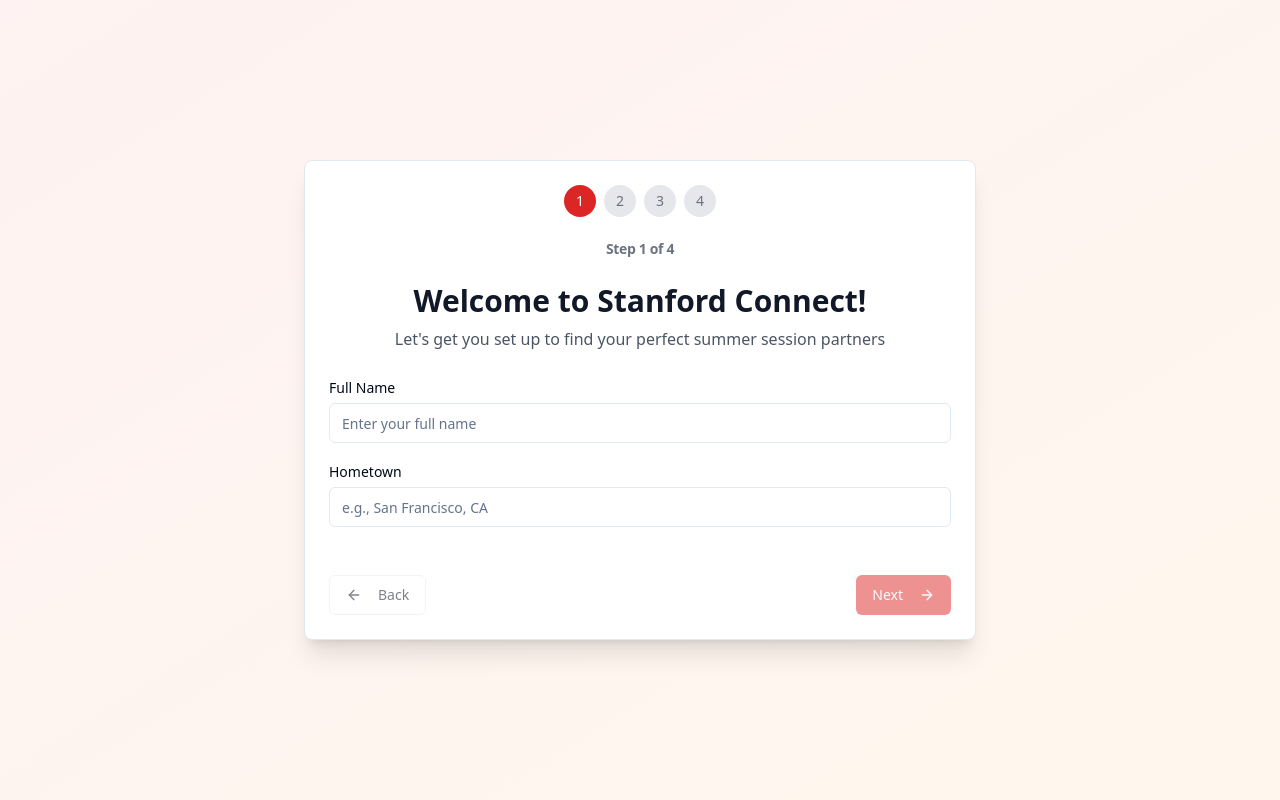
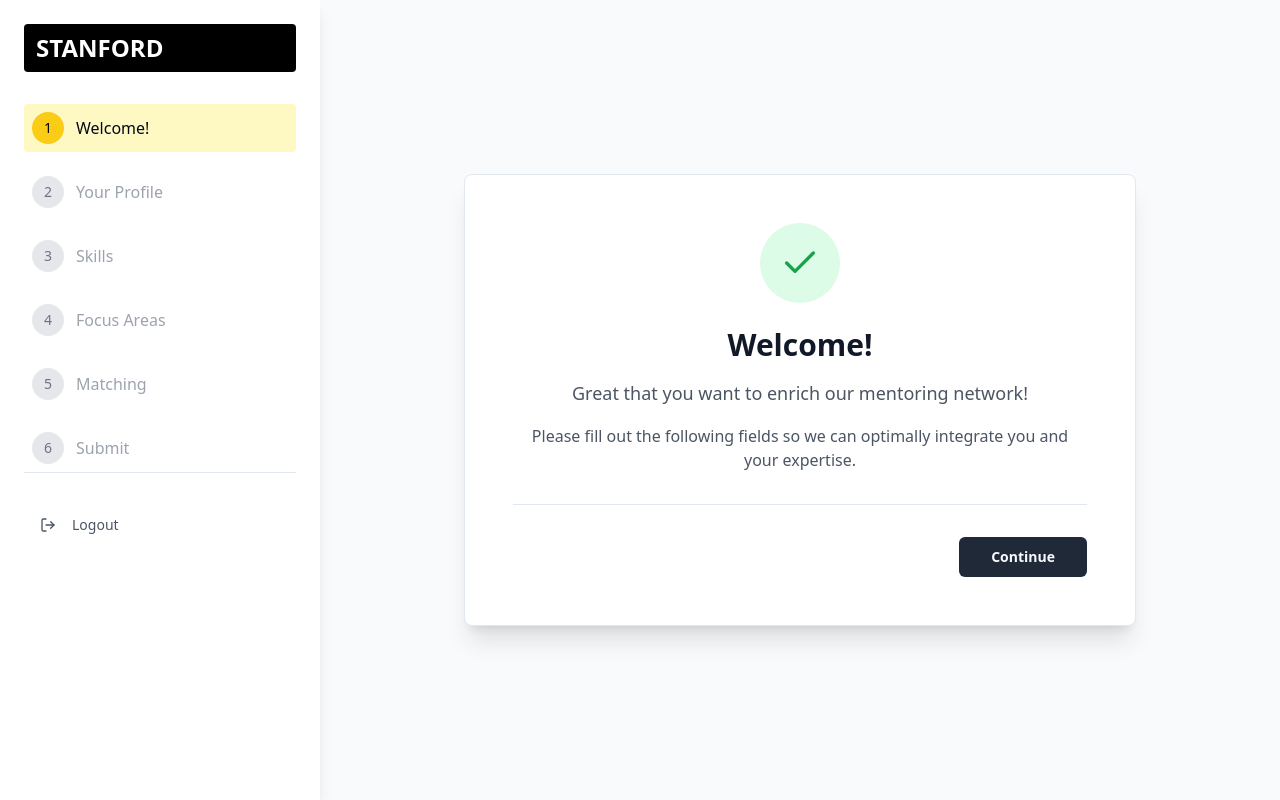
Before and after one commit to Joelheile/treematch, a React (Vite) app: page / in a window 1280 px wide. Built offline with nearby package versions, Linux system fonts and the light colour scheme.

Commit message:
Add onboarding and matching UI
Implement the UI based on the provided screenshots, including onboarding steps and a student overview with filtering and a swipe interface.

```diff
--- a/src/components/OnboardingFlow.tsx
+++ b/src/components/OnboardingFlow.tsx
@@ -5,8 +5,8 @@ import { Input } from "@/components/ui/input";
 import { Label } from "@/components/ui/label";
 import { Textarea } from "@/components/ui/textarea";
 import { Badge } from "@/components/ui/badge";
-import { Card, CardContent, CardHeader, CardTitle } from "@/components/ui/card";
-import { Upload, ArrowRight, ArrowLeft } from "lucide-react";
+import { Card, CardContent } from "@/components/ui/card";
+import { Upload, Check, LogOut } from "lucide-react";
 import { Student, AVAILABLE_SKILLS, LOOKING_FOR_OPTIONS } from "@/types/Student";
 
 interface OnboardingFlowProps {
@@ -23,6 +23,15 @@ export const OnboardingFlow = ({ onComplete }: OnboardingFlowProps) => {
     lookingFor: [] as string[],
     summerGoals: ""
   });
+
+  const steps = [
+    { number: 1, title: "Welcome!", completed: currentStep > 1 },
+    { number: 2, title: "Your Profile", completed: currentStep > 2 },
+    { number: 3, title: "Skills", completed: currentStep > 3 },
+    { number: 4, title: "Focus Areas", completed: currentStep > 4 },
+    { number: 5, title: "Matching", completed: currentStep > 5 },
+    { number: 6, title: "Submit", completed: false }
+  ];
 
   const handleSkillToggle = (skill: string) => {
     setFormData(prev => ({
@@ -57,7 +66,7 @@ export const OnboardingFlow = ({ onComplete }: OnboardingFlowProps) => {
   };
 
   const handleNext = () => {
-    if (currentStep < 4) {
+    if (currentStep < 6) {
       setCurrentStep(currentStep + 1);
     } else {
       // Complete onboarding
@@ -78,36 +87,119 @@ export const OnboardingFlow = ({ onComplete }: OnboardingFlowProps) => {
 
   const isStepValid = () => {
     switch (currentStep) {
-      case 1: return formData.name.trim() !== "" && formData.city.trim() !== "";
-      case 2: return true; // Image is optional
-      case 3: return formData.skills.length > 0;
-      case 4: return formData.lookingFor.length > 0 && formData.summerGoals.trim() !== "";
+      case 1: return true;
+      case 2: return formData.name.trim() !== "" && formData.city.trim() !== "";
+      case 3: return true;
+      case 4: return formData.skills.length > 0;
+      case 5: return formData.lookingFor.length > 0;
+      case 6: return formData.summerGoals.trim() !== "";
       default: return false;
     }
   };
 
-  const renderStep = () => {
+  const renderStepContent = () => {
     switch (currentStep) {
       case 1:
         return (
+          <div className="text-center space-y-6">
+            <div className="bg-green-100 w-20 h-20 rounded-full flex items-center justify-center mx-auto mb-6">
+              <Check className="w-10 h-10 text-green-600" />
+            </div>
+            <div>
+              <h2 className="text-3xl font-bold text-gray-900 mb-4">Welcome!</h2>
+              <p className="text-gray-600 text-lg leading-relaxed">
+                Great that you want to enrich our mentoring network!
+              </p>
+              <p className="text-gray-600 mt-4">
+                Please fill out the following fields so we can optimally integrate you and your expertise.
+              </p>
+            </div>
+          </div>
+        );
+
+      case 2:
+        return (
+          <div className="space-y-8">
+            <div>
+              <h2 className="text-2xl font-bold text-gray-900 mb-2">Your Profile</h2>
+            </div>
+
+            <div className="text-center">
+              <h3 className="text-lg font-semibold mb-4">Select Profile Picture</h3>
+              <p className="text-gray-600 mb-6">Please upload a profile picture where you can be easily recognized. (max. 5MB)</p>
+
+              {formData.profileImage ? (
+                <div className="relative inline-block">
+                  <img
+                    src={formData.profileImage}
+                    alt="Profile"
+                    className="w-32 h-32 rounded-full object-cover border-4 border-gray-200"
+                  />
+                  <Button
+                    variant="outline"
+                    size="sm"
+                    className="mt-4"
+                    onClick={() => setFormData(prev => ({ ...prev, profileImage: "" }))}
+                  >
+                    Remove Photo
+                  </Button>
+                </div>
+              ) : (
+                <div>
+                  <input
+                    type="file"
+                    accept="image/*"
+                    onChange={handleImageUpload}
+                    className="hidden"
+                    id="image-upload"
+                  />
+                  <Label htmlFor="image-upload" className="cursor-pointer">
+                    <Button className="bg-yellow-400 hover:bg-yellow-500 text-black font-semibold px-8 py-3" asChild>
+                      <span>Upload Profile Picture</span>
+                    </Button>
+                  </Label>
+                </div>
+              )}
+            </div>
+
             <div className="space-y-6">
-            <div className="text-center">
-              <h2 className="text-3xl font-bold text-gray-900">Welcome to Stanford Connect!</h2>
-              <p className="text-gray-600 mt-2">Let's get you set up to find your perfect summer session partners</p>
-            </div>
-            <div className="space-y-4">
+              <div className="grid grid-cols-2 gap-4">
                 <div>
-                <Label htmlFor="name">Full Name</Label>
+                  <Label htmlFor="firstName" className="text-sm font-medium">First Name*</Label>
                   <Input
-                  id="name"
-                  value={formData.name}
-                  onChange={(e) => setFormData(prev => ({ ...prev, name: e.target.value }))}
-                  placeholder="Enter your full name"
+                    id="firstName"
+                    value={formData.name.split(' ')[0] || ''}
+                    onChange={(e) => {
+                      const lastName = formData.name.split(' ').slice(1).join(' ');
+                      setFormData(prev => ({
+                        ...prev,
+                        name: lastName ? `${e.target.value} ${lastName}` : e.target.value
+                      }));
+                    }}
+                    placeholder="First Name"
                     className="mt-1"
                   />
                 </div>
                 <div>
-                <Label htmlFor="city">Hometown</Label>
+                  <Label htmlFor="lastName" className="text-sm font-medium">Last Name*</Label>
+                  <Input
+                    id="lastName"
+                    value={formData.name.split(' ').slice(1).join(' ') || ''}
+                    onChange={(e) => {
+                      const firstName = formData.name.split(' ')[0] || '';
+                      setFormData(prev => ({
+                        ...prev,
+                        name: firstName ? `${firstName} ${e.target.value}` : e.target.value
+                      }));
+                    }}
+                    placeholder="Last Name"
+                    className="mt-1"
+                  />
+                </div>
+              </div>
+
+              <div>
+                <Label htmlFor="city" className="text-sm font-medium">Hometown*</Label>
                 <Input
                   id="city"
                   value={formData.city}
@@ -120,69 +212,27 @@ export const OnboardingFlow = ({ onComplete }: OnboardingFlowProps) => {
           </div>
         );
 
-      case 2:
-        return (
-          <div className="space-y-6">
-            <div className="text-center">
-              <h2 className="text-3xl font-bold text-gray-900">Add Your Photo</h2>
-              <p className="text-gray-600 mt-2">Help others recognize you around campus</p>
-            </div>
-            <div className="flex flex-col items-center space-y-4">
-              {formData.profileImage ? (
-                <div className="relative">
-                  <img
-                    src={formData.profileImage}
-                    alt="Profile"
-                    className="w-32 h-32 rounded-full object-cover border-4 border-red-100"
-                  />
-                  <Button
-                    variant="outline"
-                    size="sm"
-                    className="mt-2"
-                    onClick={() => setFormData(prev => ({ ...prev, profileImage: "" }))}
-                  >
-                    Remove Photo
-                  </Button>
-                </div>
-              ) : (
-                <div className="w-32 h-32 rounded-full bg-gray-100 border-2 border-dashed border-gray-300 flex items-center justify-center">
-                  <Upload className="w-8 h-8 text-gray-400" />
-                </div>
-              )}
-              <div>
-                <input
-                  type="file"
-                  accept="image/*"
-                  onChange={handleImageUpload}
-                  className="hidden"
-                  id="image-upload"
-                />
-                <Label htmlFor="image-upload" className="cursor-pointer">
-                  <Button variant="outline" asChild>
-                    <span>Upload Photo</span>
-                  </Button>
-                </Label>
-              </div>
-            </div>
-          </div>
-        );
-
       case 3:
         return (
           <div className="space-y-6">
-            <div className="text-center">
-              <h2 className="text-3xl font-bold text-gray-900">Your Skills</h2>
-              <p className="text-gray-600 mt-2">Select the skills you bring to the table</p>
+            <div>
+              <h2 className="text-2xl font-bold text-gray-900 mb-4">Your Skills</h2>
+              <p className="text-gray-600">
+                Select your expertise. In the next step, you'll determine the areas where you'd especially like to support your mentees.
+              </p>
             </div>
+
+            <div>
+              <h3 className="text-lg font-semibold mb-4">Your Expertise</h3>
               <div className="grid grid-cols-2 md:grid-cols-3 gap-3">
                 {AVAILABLE_SKILLS.map((skill) => (
                   <Badge
                     key={skill}
                     variant={formData.skills.includes(skill) ? "default" : "outline"}
-                  className={`cursor-pointer text-center justify-center py-2 px-3 transition-all hover:scale-105 ${
+                    className={`cursor-pointer text-center justify-center py-3 px-4 text-sm transition-all hover:scale-105 ${
                       formData.skills.includes(skill)
-                      ? "bg-red-600 hover:bg-red-700"
-                      : "hover:bg-red-50 hover:border-red-200"
+                        ? "bg-gray-800 hover:bg-gray-900 text-white"
+                        : "hover:bg-gray-50 hover:border-gray-300"
                     }`}
                     onClick={() => handleSkillToggle(skill)}
                   >
@@ -190,31 +240,31 @@ export const OnboardingFlow = ({ onComplete }: OnboardingFlowProps) => {
                   </Badge>
                 ))}
               </div>
-            <p className="text-sm text-gray-500 text-center">
-              Selected: {formData.skills.length} skills
-            </p>
+            </div>
           </div>
         );
 
       case 4:
         return (
           <div className="space-y-6">
-            <div className="text-center">
-              <h2 className="text-3xl font-bold text-gray-900">What are you looking for?</h2>
-              <p className="text-gray-600 mt-2">Help us match you with the right people</p>
+            <div>
+              <h2 className="text-2xl font-bold text-gray-900 mb-4">Focus Areas</h2>
+              <p className="text-gray-600 mb-6">
+                You have expertise in many areas - that's great! Now select the skills in which you'd especially like to support your mentees.
+              </p>
             </div>
-            <div className="space-y-4">
+
             <div>
-                <Label className="text-base font-medium">I'm looking for:</Label>
-                <div className="grid grid-cols-2 md:grid-cols-3 gap-3 mt-3">
+              <h3 className="text-lg font-semibold mb-4">Prioritize the phases where you can help best.</h3>
+              <div className="grid grid-cols-2 md:grid-cols-3 gap-3">
                 {LOOKING_FOR_OPTIONS.map((option) => (
                   <Badge
                     key={option}
                     variant={formData.lookingFor.includes(option) ? "default" : "outline"}
-                      className={`cursor-pointer text-center justify-center py-2 px-3 transition-all hover:scale-105 ${
+                    className={`cursor-pointer text-center justify-center py-3 px-4 text-sm transition-all hover:scale-105 ${
                       formData.lookingFor.includes(option)
-                          ? "bg-red-600 hover:bg-red-700"
-                          : "hover:bg-red-50 hover:border-red-200"
+                        ? "bg-gray-800 hover:bg-gray-900 text-white"
+                        : "hover:bg-gray-50 hover:border-gray-300"
                     }`}
                     onClick={() => handleLookingForToggle(option)}
                   >
@@ -223,16 +273,65 @@ export const OnboardingFlow = ({ onComplete }: OnboardingFlowProps) => {
                 ))}
               </div>
             </div>
+          </div>
+        );
+
+      case 5:
+        return (
+          <div className="space-y-6">
             <div>
-                <Label htmlFor="goals">Summer Session Goals</Label>
+              <h2 className="text-2xl font-bold text-gray-900 mb-4">Matching</h2>
+              <p className="text-gray-600 mb-6">
+                What is your preferred channel for first contact?
+              </p>
+            </div>
+
+            <div className="grid grid-cols-2 gap-4">
+              <Button variant="outline" className="py-4 text-sm">
+                📧 E-Mail
+              </Button>
+              <Button variant="outline" className="py-4 text-sm">
+                📞 Phone
+              </Button>
+              <Button variant="outline" className="py-4 text-sm">
+                📹 Video-Call
+              </Button>
+              <Button variant="outline" className="py-4 text-sm">
+                👥 Personal Meeting
+              </Button>
+            </div>
+          </div>
+        );
+
+      case 6:
+        return (
+          <div className="text-center space-y-6">
+            <div className="bg-green-100 w-20 h-20 rounded-full flex items-center justify-center mx-auto mb-6">
+              <Check className="w-10 h-10 text-green-600" />
+            </div>
+            <div>
+              <h2 className="text-3xl font-bold text-gray-900 mb-4">Submit Application</h2>
+              <p className="text-gray-600 mb-4">
+                Your mentoring application is completely filled out.
+              </p>
+              <p className="text-gray-600 mb-6">
+                Click "Submit" to submit your application.
+              </p>
+              <p className="text-sm text-gray-500">
+                After submission, you will receive a confirmation by email.
+                Our team will contact you within a few days.
+              </p>
+            </div>
+
+            <div className="mt-8">
+              <Label htmlFor="goals" className="text-left block text-lg font-semibold mb-4">Summer Session Goals</Label>
               <Textarea
                 id="goals"
                 value={formData.summerGoals}
                 onChange={(e) => setFormData(prev => ({ ...prev, summerGoals: e.target.value }))}
                 placeholder="What do you hope to accomplish this summer? What projects are you working on?"
-                  className="mt-1 min-h-[100px]"
+                className="min-h-[120px] text-left"
               />
-              </div>
             </div>
           </div>
         );
@@ -243,50 +342,81 @@ export const OnboardingFlow = ({ onComplete }: OnboardingFlowProps) => {
   };
 
   return (
-    <div className="min-h-screen bg-gradient-to-br from-red-50 to-orange-50 flex items-center justify-center p-4">
-      <Card className="w-full max-w-2xl shadow-xl">
-        <CardHeader className="text-center">
-          <div className="flex justify-center space-x-2 mb-4">
-            {[1, 2, 3, 4].map((step) => (
+    <div className="min-h-screen bg-gray-50 flex">
+      {/* Sidebar */}
+      <div className="w-80 bg-white shadow-lg">
+        <div className="p-6">
+          <div className="text-2xl font-bold bg-black text-white px-3 py-2 rounded mb-8">
+            STANFORD
+          </div>
+
+          <div className="space-y-4">
+            {steps.map((step) => (
               <div
-                key={step}
-                className={`w-8 h-8 rounded-full flex items-center justify-center text-sm font-medium ${
-                  step <= currentStep
-                    ? "bg-red-600 text-white"
-                    : "bg-gray-200 text-gray-500"
+                key={step.number}
+                className={`flex items-center space-x-3 p-2 rounded ${
+                  step.number === currentStep
+                    ? 'bg-yellow-100'
+                    : step.completed
+                      ? 'text-gray-700'
+                      : 'text-gray-400'
                 }`}
               >
-                {step}
+                <div className={`w-8 h-8 rounded-full flex items-center justify-center text-sm font-medium ${
+                  step.number === currentStep
+                    ? 'bg-yellow-400 text-black'
+                    : step.completed
+                      ? 'bg-green-500 text-white'
+                      : 'bg-gray-200 text-gray-500'
+                }`}>
+                  {step.completed ? <Check className="w-4 h-4" /> : step.number}
+                </div>
+                <span className="font-medium">{step.title}</span>
               </div>
             ))}
           </div>
-          <CardTitle className="text-sm text-gray-500">
-            Step {currentStep} of 4
-          </CardTitle>
-        </CardHeader>
-        <CardContent className="space-y-6">
-          {renderStep()}
-          <div className="flex justify-between pt-6">
+
+          <div className="mt-auto pt-8 border-t">
+            <Button variant="ghost" className="flex items-center space-x-2 text-gray-600">
+              <LogOut className="w-4 h-4" />
+              <span>Logout</span>
+            </Button>
+          </div>
+        </div>
+      </div>
+
+      {/* Main Content */}
+      <div className="flex-1 flex items-center justify-center p-8">
+        <Card className="w-full max-w-2xl shadow-xl bg-white">
+          <CardContent className="p-12">
+            {renderStepContent()}
+
+            <div className="flex justify-between pt-8 mt-8 border-t">
+              {currentStep > 1 ? (
                 <Button
                   variant="outline"
                   onClick={handleBack}
-              disabled={currentStep === 1}
-              className="flex items-center space-x-2"
+                  className="px-8"
                 >
-              <ArrowLeft className="w-4 h-4" />
-              <span>Back</span>
+                  Back
                 </Button>
+              ) : <div />}
+
               <Button
                 onClick={handleNext}
                 disabled={!isStepValid()}
-              className="flex items-center space-x-2 bg-red-600 hover:bg-red-700"
+                className={`px-8 font-semibold ${
+                  currentStep === 6
+                    ? 'bg-yellow-400 hover:bg-yellow-500 text-black'
+                    : 'bg-gray-800 hover:bg-gray-900'
+                }`}
               >
-              <span>{currentStep === 4 ? "Complete" : "Next"}</span>
-              <ArrowRight className="w-4 h-4" />
+                {currentStep === 6 ? 'Submit' : 'Continue'}
               </Button>
             </div>
           </CardContent>
         </Card>
       </div>
+    </div>
   );
 };
```
Lines whose indentation alone changed are shown as unchanged.
